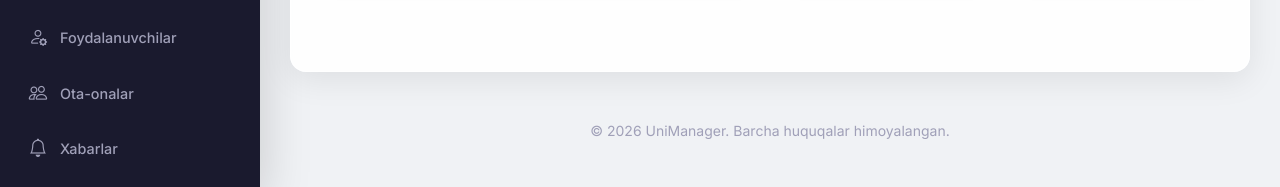
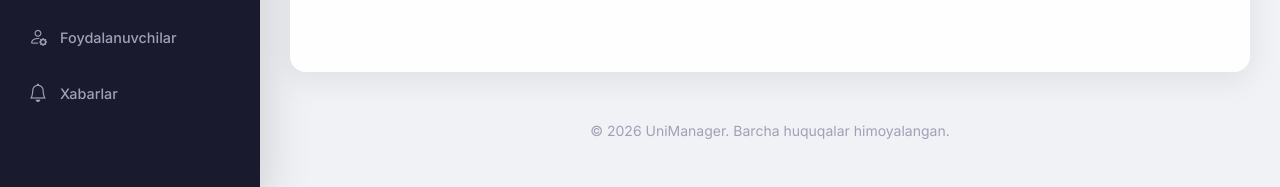
Before and after one commit to Shadowuseranew/UniManager, a Django app: page / in a window 1280 px wide. Shown: the part 630-817 px from the top of the page. Run offline with Django 5.2, Linux system fonts and the light colour scheme; the visitor is signed in with stand-in values (Sample User, id 1); data comes from the database, SQL or seed files in the repository; data that the repository does not hold is empty.

Commit message:
Remove Ota-onalar link from admin sidebar

```diff
--- a/templates/admin_base.html
+++ b/templates/admin_base.html
@@ -26,11 +26,6 @@
 <p class="menu-label text-uppercase fw-bold mb-2 ps-3 mt-4">Rolga Mos</p>
 <ul class="nav flex-column">
     {% include 'includes/sidebar_link.html' with url_name='user_list' icon='bi-person-gear' label='Foydalanuvchilar' check='user' %}
-    <li class="nav-item">
-        <a href="{% url 'user_list' %}#parents" class="nav-link mb-1">
-            <i class="bi bi-people"></i> Ota-onalar
-        </a>
-    </li>
     {% include 'includes/sidebar_link.html' with url_name='notification_send' icon='bi-bell' label='Xabarlar' check='notification' %}
 </ul>
 {% endblock %}
```
